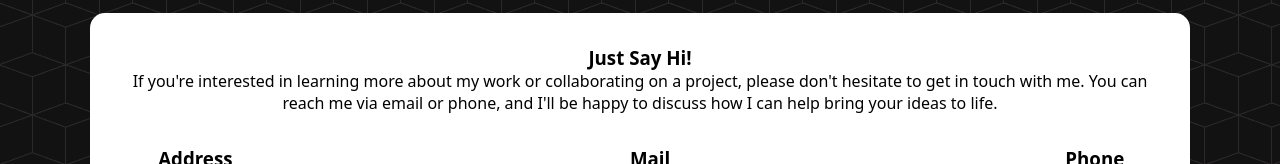
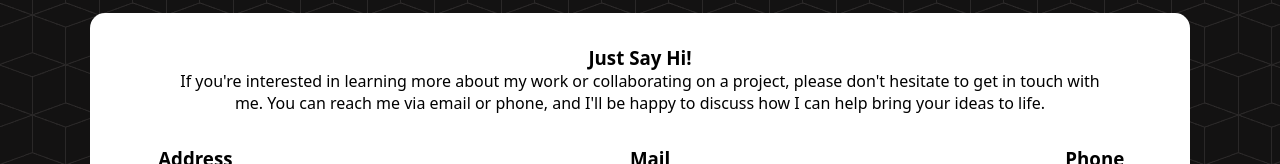
Before and after one commit to Haco11/Portfolio-React, a React (Create React App) app: page / in a window 1280 px wide. Shown: the part 3598-3762 px from the top of the page. Built offline with nearby package versions, Linux system fonts and the light colour scheme.

Commit message:
Changed contact style

```diff
--- a/src/Component/Contact/Contact.jsx
+++ b/src/Component/Contact/Contact.jsx
@@ -23,7 +23,7 @@ const Contact = () => {
         whileInView={{ y: [-50, 0], opacity: scrollY >= threshold ? 0 : 1 }}
         className="contact_form">
         <h3>Just Say Hi!</h3>
-        <p>
+        <p className="smaller">
           If you're interested in learning more about my work or collaborating
           on a project, please don't hesitate to get in touch with me. You can
           reach me via email or phone, and I'll be happy to discuss how I can
--- a/src/Component/Contact/Contact.scss
+++ b/src/Component/Contact/Contact.scss
@@ -10,6 +10,10 @@
   margin-right: auto;
   text-align: center;
   border-radius: 15px;
+  .smaller {
+    width: 90%;
+    margin: auto;
+  }
   .contact_info {
     display: flex;
     flex-wrap: wrap;
@@ -20,7 +24,6 @@
       justify-content: center;
     }
     margin-top: 2rem;
-
     a {
       color: $black;
     }
```
